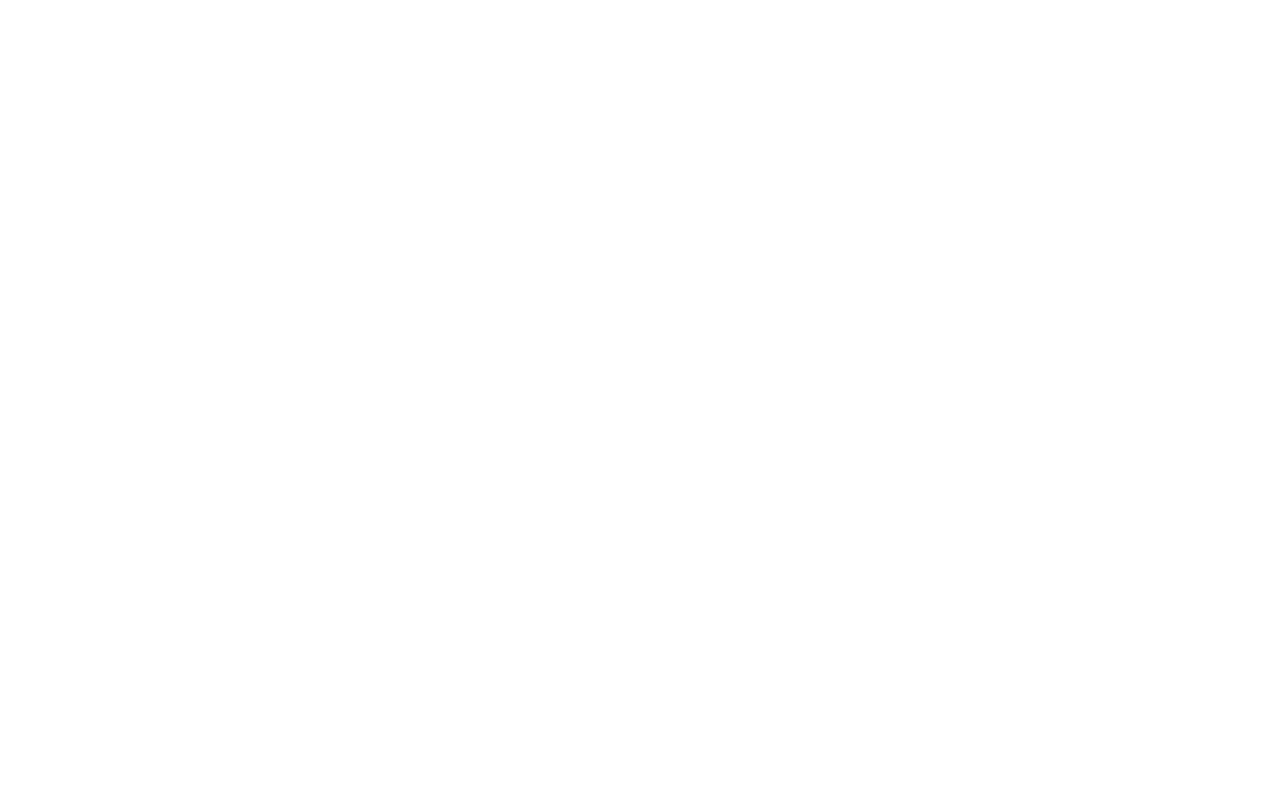
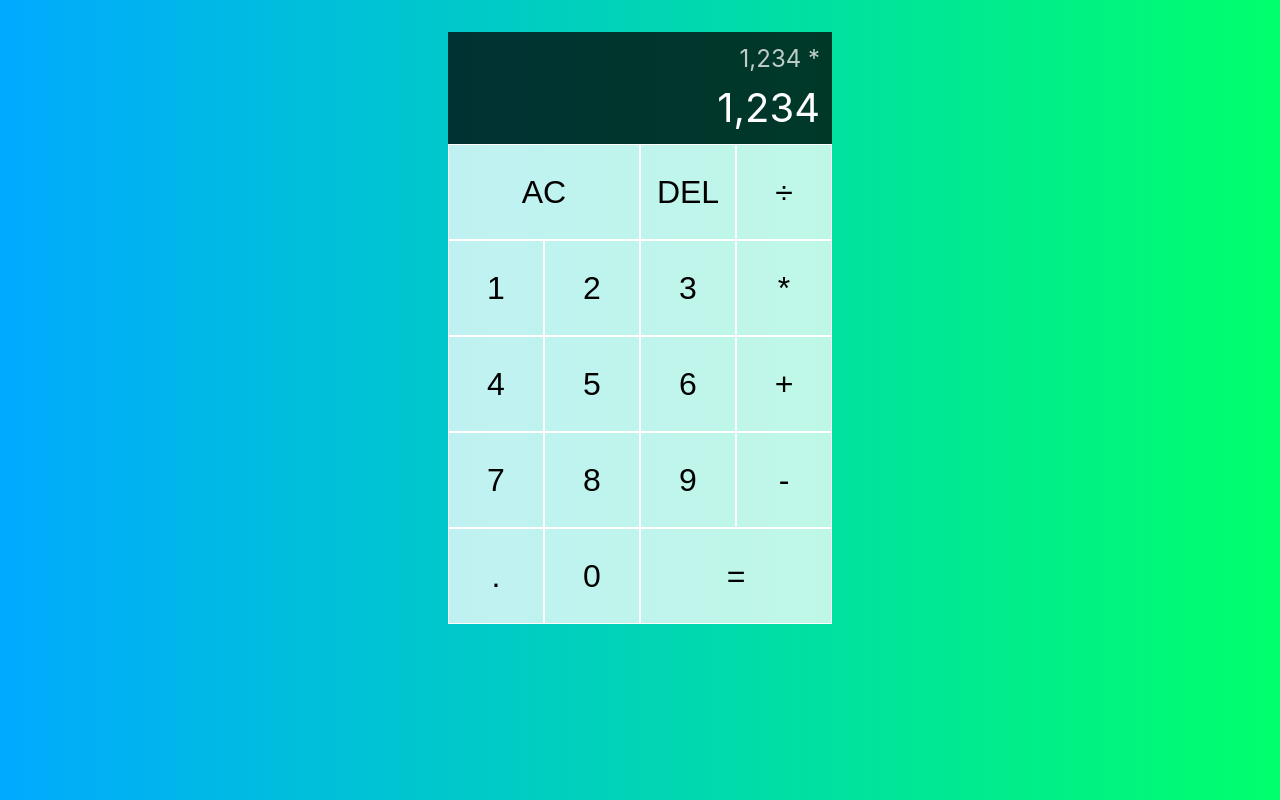
Before and after one commit to westone034626/react-calculator, a React (Create React App) app: page / in a window 1280 px wide. Built offline with nearby package versions, Linux system fonts and the light colour scheme.

Commit message:
HTML, CSS part

```diff
--- a/src/App.module.css
+++ b/src/App.module.css
@@ -1,2 +1,46 @@
 .gridContainer {
+  display: grid;
+  grid-template-columns: repeat(4, 6rem);
+  grid-template-rows: minmax(7rem, auto) repeat(5, 6rem);
+  justify-content: center;
+  padding-top: 2rem;
 }
+
+.output {
+  background-color: rgba(0, 0, 0, 0.75);
+  grid-column: 1 / -1;
+  display: flex;
+  flex-direction: column;
+  align-items: flex-end;
+  justify-content: space-between;
+  padding: 0.75rem;
+  word-wrap: break-word;
+  word-break: break-all;
+}
+
+.previousOperand {
+  color: rgba(255, 255, 255, 0.75);
+  font-size: 1.5rem;
+}
+
+.currentOperand {
+  color: rgba(255, 255, 255, 1);
+  font-size: 2.5rem;
+}
+
+.spanTwo {
+  grid-column: span 2;
+}
+
+.gridContainer > button {
+  cursor: pointer;
+  font-size: 2rem;
+  border: 1px solid white;
+  outline: none;
+  background-color: rgba(255, 255, 255, 0.75);
+}
+
+.gridContainer > button:hover,
+.gridContainer > button:focus {
+  background-color: rgba(255, 255, 255, 0.9);
+}
--- a/src/App.tsx
+++ b/src/App.tsx
@@ -2,7 +2,32 @@ import React from 'react';
 import styles from './App.module.css';
 
 function App() {
-  return <div className={styles.gridContainer}></div>;
+  return (
+    <div className={styles.gridContainer}>
+      <div className={styles.output}>
+        <div className={styles.previousOperand}>1,234 *</div>
+        <div className={styles.currentOperand}>1,234</div>
+      </div>
+      <button className={styles.spanTwo}>AC</button>
+      <button>DEL</button>
+      <button>÷</button>
+      <button>1</button>
+      <button>2</button>
+      <button>3</button>
+      <button>*</button>
+      <button>4</button>
+      <button>5</button>
+      <button>6</button>
+      <button>+</button>
+      <button>7</button>
+      <button>8</button>
+      <button>9</button>
+      <button>-</button>
+      <button>.</button>
+      <button>0</button>
+      <button className={styles.spanTwo}>=</button>
+    </div>
+  );
 }
 
 export default App;
--- a/src/index.css
+++ b/src/index.css
@@ -5,6 +5,7 @@ body {
     sans-serif;
   -webkit-font-smoothing: antialiased;
   -moz-osx-font-smoothing: grayscale;
+  background: linear-gradient(to right, #00aaff, #00ff6c);
 }
 
 code {
```
